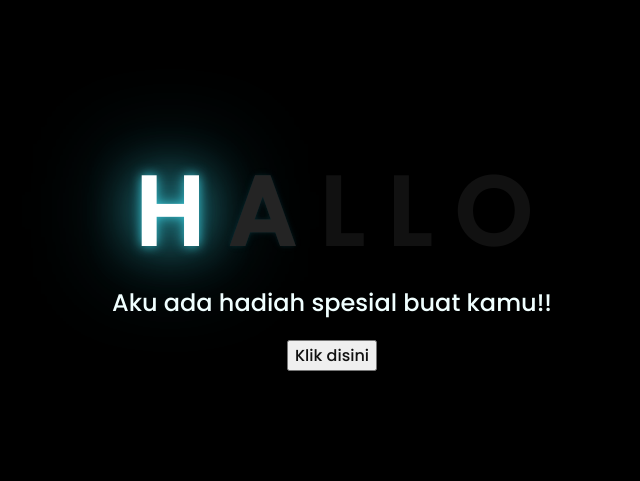
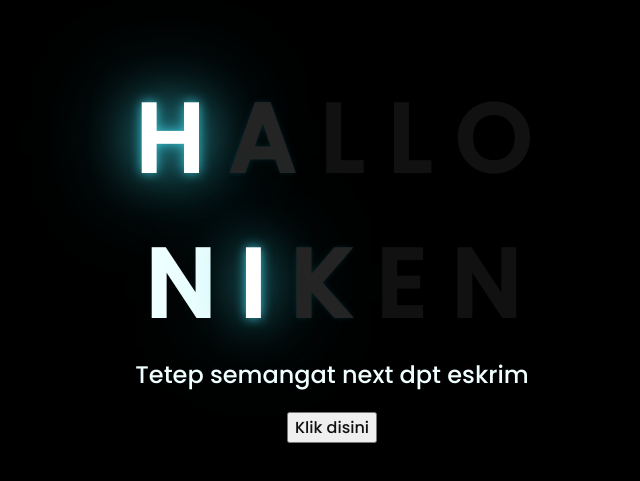
Before and after one commit to raditya12/for, a plain HTML site: page index.html in a window 1280 px wide. Shown: the part 153-634 px from the top of the page, without its empty margins (316-956 px from the left). Drawn offline with Linux system fonts and the light colour scheme.

Commit message:
Update index.html

```diff
--- a/index.html
+++ b/index.html
@@ -17,8 +17,15 @@
         <span>L</span>
         <span>O</span>
     </div>
+    <div class="greetings"?
+         <span>N</span>
+         <span>I</span>
+         <span>K</span>
+         <span>E</span>
+         <span>N</span>
+    </div>
     <div class="description">
-        <span>Aku ada hadiah spesial buat kamu!!</span>
+        <span>Tetep semangat next dpt eskrim</span>
     </div>
     <div class="button">
         <button>
```
